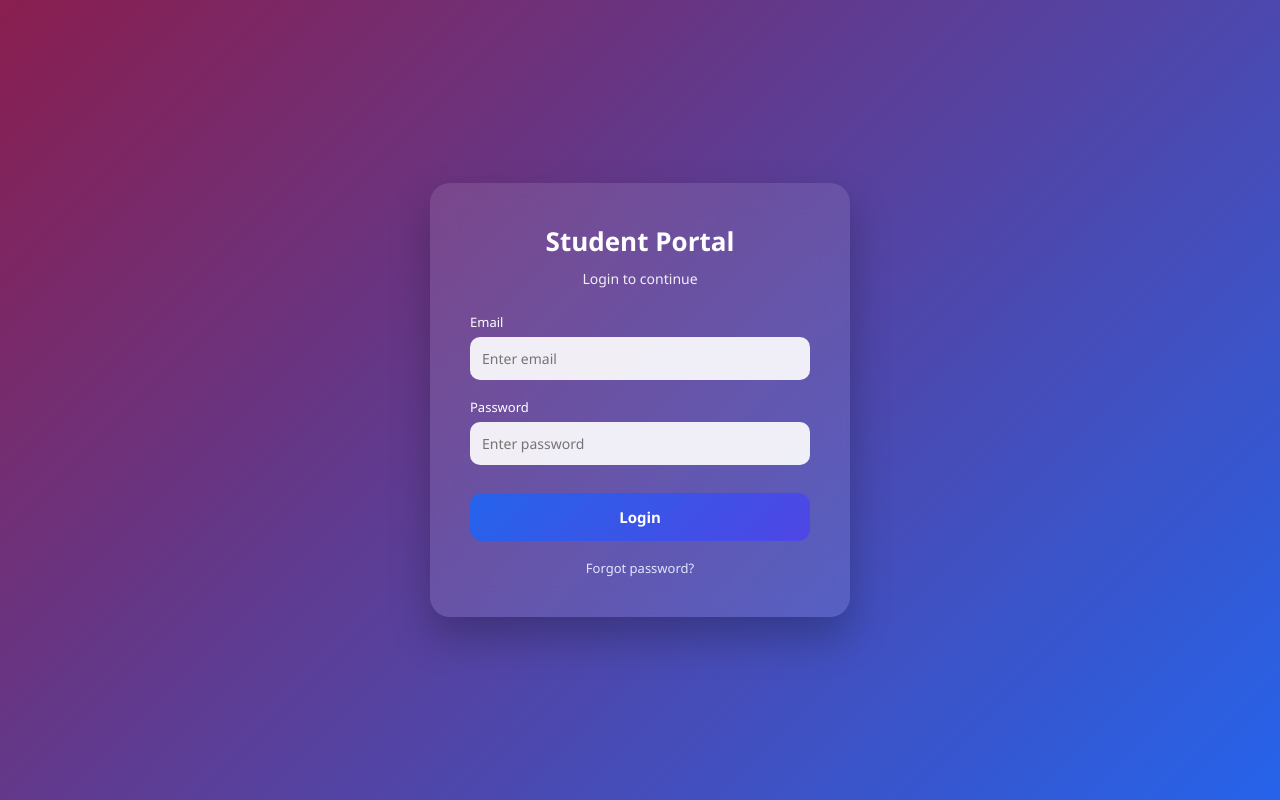
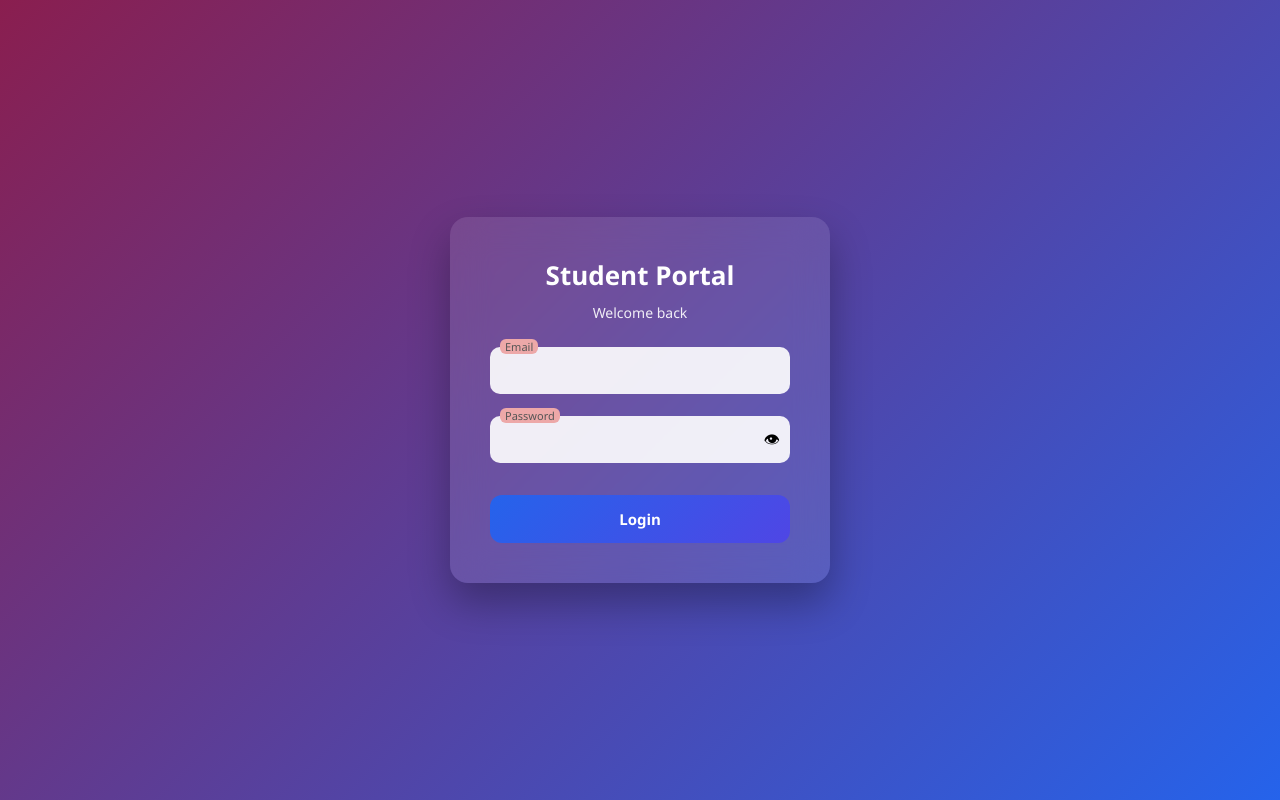
Before and after one commit to sadiyarehman/erp-portal, a Flask app: page / in a window 1280 px wide. Run offline with Flask 3, Linux system fonts and the light colour scheme.

Commit message:
added js file

```diff
--- /dev/null
+++ b/static/login.js
@@ -0,0 +1,8 @@
+function togglePassword(){
+    let p = document.getElementById("password");
+    if(p.type === "password"){
+        p.type = "text";
+    }else{
+        p.type = "password";
+    }
+}
--- a/static/style.css
+++ b/static/style.css
@@ -218,3 +218,111 @@ td {
 .extra-links a:hover {
     text-decoration: underline;
 }
+/* LOGIN PAGE */
+.login-body{
+    margin:0;
+    font-family:Segoe UI, Arial;
+    background: linear-gradient(135deg,#1e3a8a,#7c3aed);
+    height:100vh;
+}
+
+/* CENTER */
+.login-wrapper{
+    height:100vh;
+    display:flex;
+    align-items:center;
+    justify-content:center;
+}
+
+/* CARD */
+.login-card{
+    width:380px;
+    background:rgba(255,255,255,0.1);
+    backdrop-filter:blur(18px);
+    padding:40px;
+    border-radius:18px;
+    color:white;
+    box-shadow:0 20px 40px rgba(0,0,0,0.3);
+    text-align:center;
+}
+
+.sub{
+    opacity:.8;
+    margin-bottom:25px;
+}
+
+/* FLOATING INPUT */
+.floating-group{
+    position:relative;
+    margin-bottom:22px;
+}
+
+.floating-group input{
+    width:100%;
+    padding:14px;
+    border-radius:10px;
+    border:none;
+    outline:none;
+    background:rgba(255,255,255,0.9);
+    font-size:14px;
+}
+
+.floating-group label{
+    position:absolute;
+    left:12px;
+    top:13px;
+    font-size:13px;
+    color:#555;
+    transition:.2s;
+    pointer-events:none;
+}
+
+/* FLOAT EFFECT */
+.floating-group input:focus + label,
+.floating-group input:not(:placeholder-shown) + label{
+    top:-8px;
+    left:10px;
+    font-size:11px;
+    background:rgb(237, 168, 168);
+    padding:0 5px;
+    border-radius:6px;
+}
+
+/* PASSWORD EYE */
+.password-wrap{
+    position:relative;
+}
+
+.eye{
+    position:absolute;
+    color: black;
+    right:10px;
+    top:12px;
+    cursor:pointer;
+}
+
+/* BUTTON */
+.login-btn{
+    width:100%;
+    padding:14px;
+    border:none;
+    border-radius:12px;
+    background:linear-gradient(135deg,#2563eb,#4f46e5);
+    color:white;
+    font-weight:bold;
+    cursor:pointer;
+    transition:.2s;
+}
+
+.login-btn:hover{
+    transform:translateY(-2px);
+    box-shadow:0 10px 20px rgba(0,0,0,0.3);
+}
+
+/* ERROR */
+.error-box{
+    background:#dc2626;
+    padding:10px;
+    border-radius:8px;
+    margin-bottom:15px;
+}
--- a/templates/login.html
+++ b/templates/login.html
@@ -1,38 +1,44 @@
+<!DOCTYPE html>
+<html>
 <head>
+    <title>Login</title>
     <link rel="stylesheet" href="{{ url_for('static', filename='style.css') }}">
+    <script defer src="{{ url_for('static', filename='login.js') }}"></script>
 </head>
+
+<body class="login-body">
 
 <div class="login-wrapper">
     <div class="login-card">
+
         <h2>Student Portal</h2>
-        <p>Login to continue</p>
+        <p class="sub">Welcome back</p>
+
+        {% if error %}
+        <div class="error-box">{{ error }}</div>
+        {% endif %}
 
         <form method="POST" action="/login">
-            <div class="input-group">
+
+            <!-- EMAIL -->
+            <div class="floating-group">
+                <input type="text" name="email" required>
                 <label>Email</label>
-                <input
-                    type="text"
-                    name="email"
-                    placeholder="Enter email"
-                    required
-                >
             </div>
 
-            <div class="input-group">
+            <!-- PASSWORD -->
+            <div class="floating-group password-wrap">
+                <input type="password" name="password" id="password" required>
                 <label>Password</label>
-                <input
-                    type="password"
-                    name="password"
-                    placeholder="Enter password"
-                    required
-                >
+                <span class="eye" onclick="togglePassword()">👁</span>
             </div>
 
             <button class="login-btn" type="submit">Login</button>
+
         </form>
 
-        <div class="extra-links">
-            <a href="#">Forgot password?</a>
-        </div>
     </div>
 </div>
+
+</body>
+</html>
```
